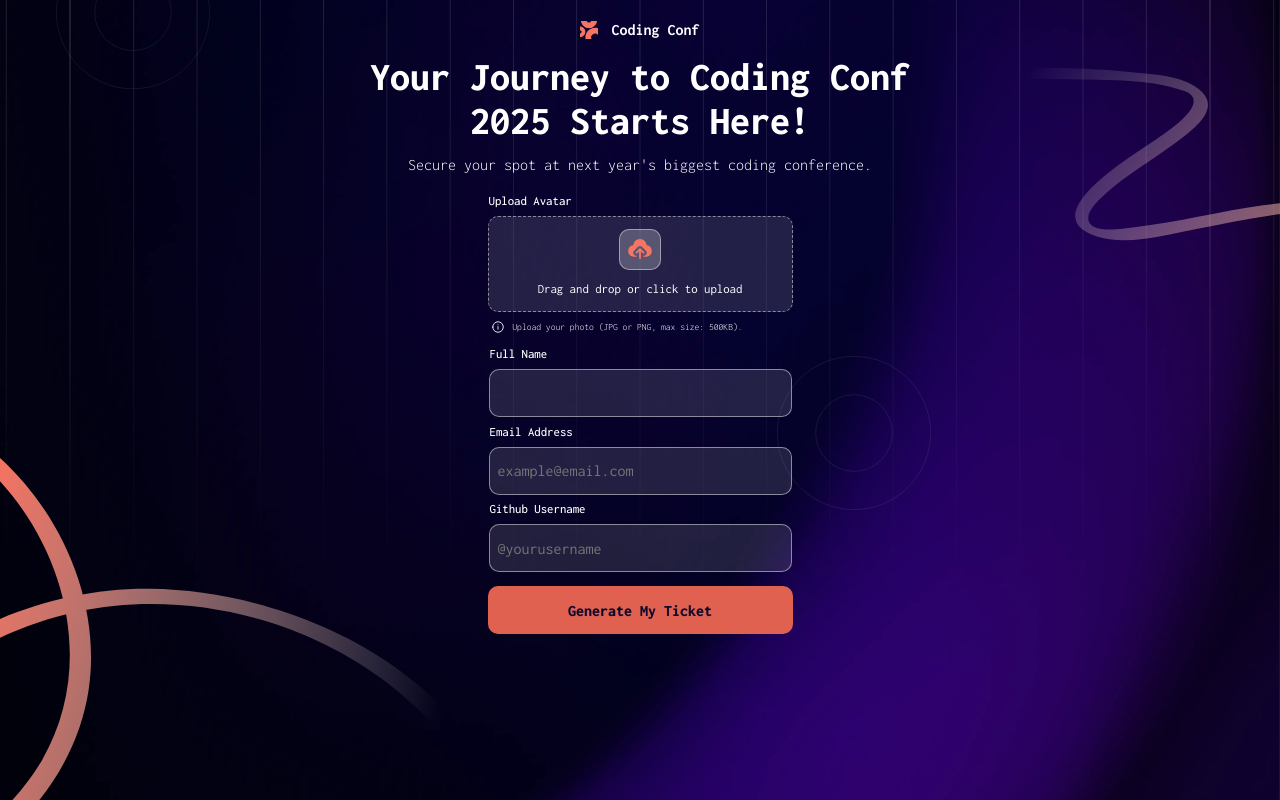
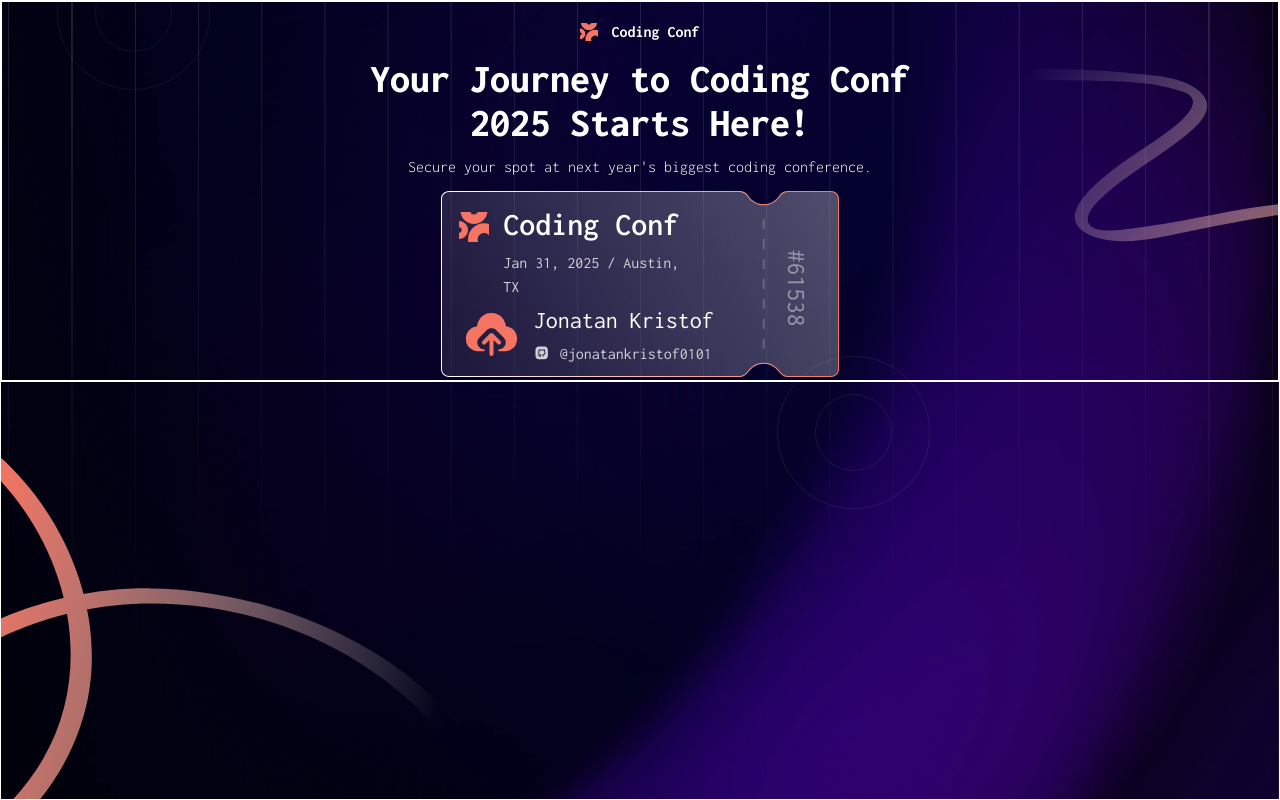
Before and after one commit to awakeinthedreamstate/conference-ticket-generator, a React (Vite) app in the folder ticketgeneratorapp/: page / in a window 1280 px wide. Built offline with nearby package versions, Linux system fonts and the light colour scheme.

Commit message:
Finished first version of Ticket card

```diff
--- a/ticketgeneratorapp/src/App.jsx
+++ b/ticketgeneratorapp/src/App.jsx
@@ -15,8 +15,8 @@ function App() {
       <AppTitle />
       <MainContainer>
         <TicketContextProvider>
-          <FormHeader isTicketGenerated={isTicketGenerated} />
-          <TicketForm />
+          <FormHeader />
+          <TicketCard />
         </TicketContextProvider>
       </MainContainer>
     </div>
--- a/ticketgeneratorapp/src/app.css
+++ b/ticketgeneratorapp/src/app.css
@@ -12,6 +12,10 @@ body {
   padding-bottom: 2rem;
   overflow-x: hidden; /* Prevent horizontal overflow */
   position: relative;
+}
+
+body * {
+  border: 1px solid white;
 }
 
 .background-images {
--- a/ticketgeneratorapp/src/components/FormHeader.jsx
+++ b/ticketgeneratorapp/src/components/FormHeader.jsx
@@ -2,7 +2,7 @@ import styles from "./formheader.module.css";
 import { useContext } from "react";
 import { TicketContext } from "../context/TicketContext";
 
-export default function FormHeader({ isTicketGenerated }) {
+export default function FormHeader() {
   const { attendeeBio } = useContext(TicketContext);
   const mainTextTemplates = {
     welcomeText: `Your Journey to Coding Conf\n2025 Starts Here!`,
--- a/ticketgeneratorapp/src/components/TicketCard.jsx
+++ b/ticketgeneratorapp/src/components/TicketCard.jsx
@@ -1,9 +1,37 @@
 import styles from "./ticketcard.module.css";
+import { TicketContext } from "../context/TicketContext";
+import { useContext } from "react";
 
 export default function TicketCard() {
+  const { attendeeBio } = useContext(TicketContext);
+  const randomFiveDigitNumber = Math.floor(10000 + Math.random() * 90000);
   return (
     <div className={styles.card}>
-      <img src="./assets/images/pattern-ticket.svg" alt="ticket" />
+      <img
+        className={styles.cardBackground}
+        src="./assets/images/pattern-ticket.svg"
+        alt="ticket"
+      />
+      <div className={styles.cardContent}>
+        <div className={styles.titleDateVenue}>
+          <img src="/assets/images/logo-mark.svg" alt="conference logo" />
+          <span>Coding Conf</span>
+          <span>Jan 31, 2025 / Austin, TX</span>
+        </div>
+        <div className={styles.attendeeDetails}>
+          {/* <img src={attendeeBio.avatar} alt="attendee avatar" />
+          <span>{attendeeBio.name}</span>
+          <img src="/assets/images/github.svg" alt="github logo" />
+          <span>{attendeeBio.github}</span> */}
+          <img src="/assets/images/icon-upload.svg" alt="upload icon" />
+          <span>Jonatan Kristof</span>
+          <img src="/assets/images/icon-github.svg" alt="github logo" />
+          <span>@jonatankristof0101</span>
+        </div>
+        <div className={styles.ticketNumber}>
+          <span>#{randomFiveDigitNumber}</span>
+        </div>
+      </div>
     </div>
   );
 }
--- a/ticketgeneratorapp/src/components/ticketcard.module.css
+++ b/ticketgeneratorapp/src/components/ticketcard.module.css
@@ -3,8 +3,84 @@
   flex-direction: column;
   justify-content: center;
   align-items: center;
-  width: 70%;
+  width: 65%;
   height: auto;
   align-items: center;
-  margin-top: 13rem;
+  margin-top: 0rem;
+  position: relative;
+}
+.card .cardContent {
+  display: flex;
+  flex-direction: column;
+  justify-content: space-between;
+  align-items: start;
+  position: absolute;
+  top: 0;
+  left: 0;
+  width: 100%;
+  height: 100%;
+  padding: 0.5rem 0 0.5rem 1rem;
+}
+.card .cardContent .titleDateVenue {
+  width: 60%;
+  height: 20%;
+  display: grid;
+  grid-template-columns: auto 4fr;
+  grid-template-rows: auto auto;
+  -moz-column-gap: 0.8rem;
+       column-gap: 0.8rem;
+  align-items: center;
+}
+.card .cardContent .titleDateVenue img {
+  width: 2rem;
+  margin-top: 15%;
+}
+.card .cardContent .titleDateVenue span:nth-of-type(1) {
+  font-weight: 600;
+  font-size: 2rem;
+}
+.card .cardContent .titleDateVenue span:nth-of-type(2) {
+  grid-column: 2/2;
+  font-weight: 400;
+  color: hsl(252, 6%, 83%);
+}
+.card .cardContent .attendeeDetails {
+  display: grid;
+  grid-template-columns: auto auto auto;
+  grid-template-rows: auto auto;
+  grid-template-areas: "avatar name name" "avatar icon github";
+}
+.card .cardContent .attendeeDetails img:nth-of-type(1) {
+  grid-area: avatar;
+  width: 4.2rem;
+  justify-self: start;
+  align-self: center;
+  margin-right: 0.5rem;
+  border-radius: 10px;
+}
+.card .cardContent .attendeeDetails img:nth-of-type(2) {
+  grid-area: icon;
+  width: 70%;
+  justify-self: start;
+  align-self: center;
+  margin-bottom: 0.2rem;
+}
+.card .cardContent .attendeeDetails span:nth-of-type(1) {
+  grid-area: name;
+  font-weight: 400;
+  font-size: 1.5rem;
+}
+.card .cardContent .attendeeDetails span:nth-of-type(2) {
+  grid-area: github;
+  font-weight: 400;
+  color: hsl(252, 6%, 83%);
+}
+.card .cardContent .ticketNumber {
+  position: absolute;
+  transform: rotate(90deg);
+  right: 1%;
+  top: calc(50% - 1rem);
+  font-size: 1.6rem;
+  font-weight: 400;
+  color: hsl(from hsl(252, 6%, 83%) h s l/60%);
 }/*# sourceMappingURL=ticketcard.module.css.map */
```
